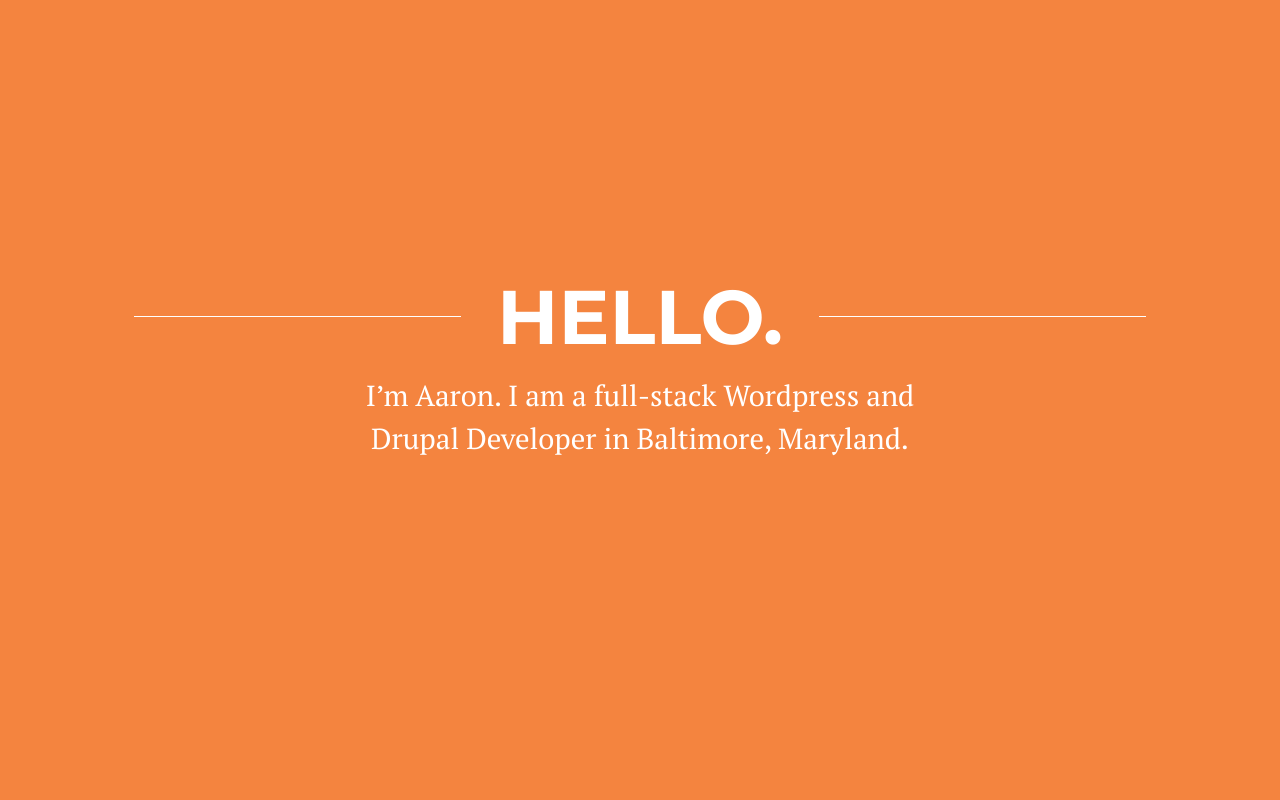
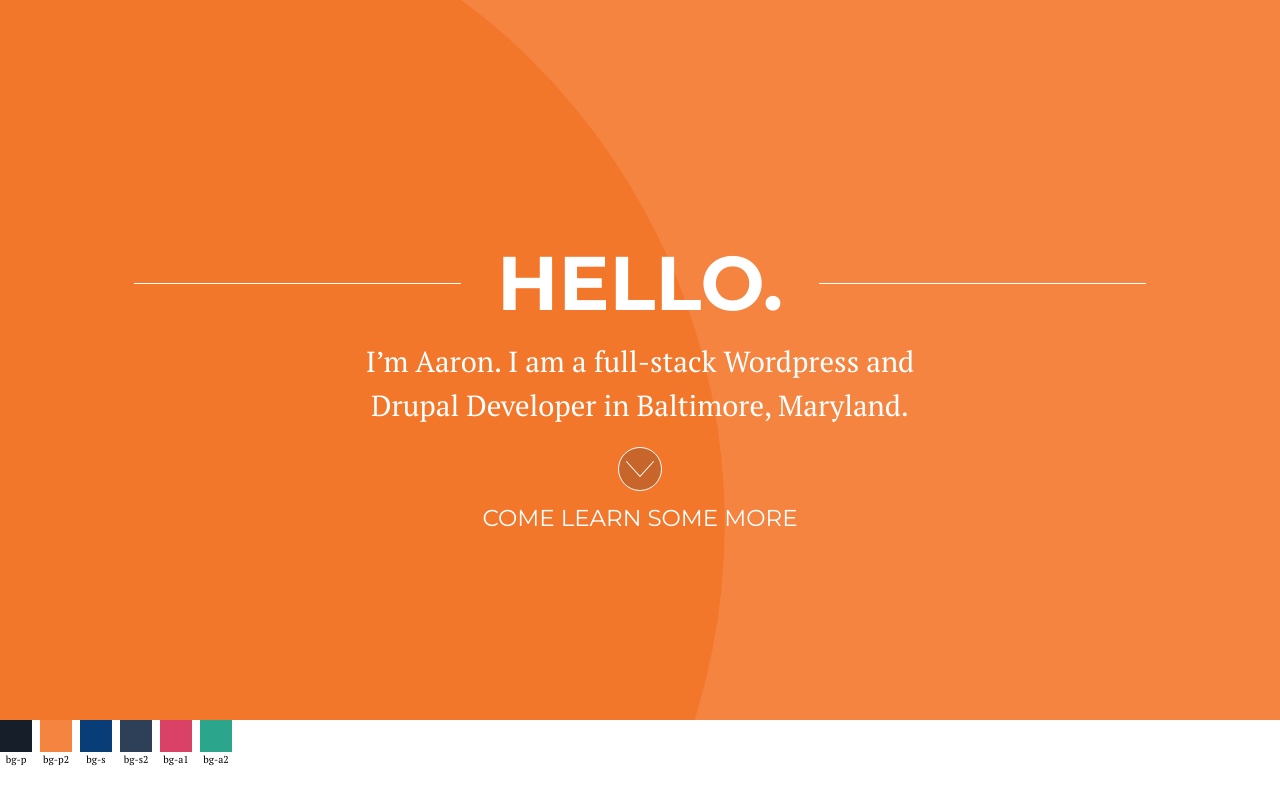
Before and after one commit to aweidele/awcom, a React (Vite) app: page / in a window 1280 px wide. Shown: the top 800 px of the page. Built offline with nearby package versions, Linux system fonts and the light colour scheme.

Commit message:
Homepage

```diff
--- a/src/components/Home.jsx
+++ b/src/components/Home.jsx
@@ -1,18 +1,30 @@
 import Section from "./Section";
+import { SmallText } from "./SmallText";
+import { DownArrow } from "./Icons";
 import Grid from "./Grid";
 
 export default function Home({ content }) {
   console.log(content);
   const { line1, line2, scrollText } = content;
   return (
-    <Section className="bg-p2 text-white">
-      <div className="min-h-home relative flex items-center w-full">
+    <Section className="bg-p2 text-white relative overflow-hidden before:w-[102%] before:aspect-square before:absolute before:-left-1/2 before:bottom-0 before:content-[''] before:rounded-full before:bg-p2-dk before:translate-y-[35%] before:translate-x-[4.5%]">
+      <div className="min-h-home relative flex items-end w-full pb-[15%]">
+        <div>
           <Grid>
             <h1 className="col-span-12 lg:col-span-10 lg:col-start-2 text-center lg:grid lg:grid-cols-subgrid">
               <span className="col-span-10 home-intro text-3xl-m md:text-3xl leading-3xl uppercase font-bold font-sans">{line1}</span>
               <span className="col-span-6 col-start-3 block">{line2}</span>
             </h1>
           </Grid>
+          <SmallText className="mt-5">
+            <a href="#" className="text-center flex flex-col items-center gap-2.5">
+              <span className="flex items-center justify-center w-[44px] h-[44px] border border-white bg-p-20 rounded-full">
+                <DownArrow className="w-[28px] h-[16px] fill-white" />
+              </span>
+              <span>{scrollText}</span>
+            </a>
+          </SmallText>
+        </div>
       </div>
     </Section>
   );
--- /dev/null
+++ b/src/components/Icons.jsx
@@ -0,0 +1,7 @@
+export function DownArrow({ className }) {
+  return (
+    <svg xmlns="http://www.w3.org/2000/svg" viewBox="0 0 28.0002 16" className={`${className}`}>
+      <path d="M13.9998,16c-.1416,0-.2769-.0605-.3716-.165L.1283.8345C-.0563.6294-.0397.313.1654.1284s.521-.1685.7061.0371l13.1284,14.5874L27.1278.1655c.1865-.2046.502-.2207.707-.0371.2051.1846.2217.501.0371.7061l-13.5005,15.0005c-.0947.1045-.23.165-.3716.165Z" />
+    </svg>
+  );
+}
--- /dev/null
+++ b/src/components/SmallText.jsx
@@ -0,0 +1,4 @@
+export function SmallText({ tag = "p", children, className }) {
+  const Tag = tag;
+  return <Tag className={`font-sans text-sm uppercase ${className}`}>{children}</Tag>;
+}
--- a/src/content/content.js
+++ b/src/content/content.js
@@ -6,9 +6,4 @@
     content: home,
     component: "home",
   },
-  {
-    title: "Home",
-    content: home,
-    component: "home",
-  },
 ];
--- /dev/null
+++ b/src/utils/hexToRGBA.js
@@ -0,0 +1,7 @@
+export const hextToRGBA = (hex, a) => {
+  const r = parseInt(hex.slice(1, 3), 16);
+  const g = parseInt(hex.slice(3, 5), 16);
+  const b = parseInt(hex.slice(5, 7), 16);
+
+  return `rgba(${r}, ${g}, ${b}, ${a})`;
+};
--- a/tailwind.config.js
+++ b/tailwind.config.js
@@ -2,6 +2,7 @@
 
 import { splitFontSizes } from "./src/utils/fontsizes";
 import { pxToRem } from "./src/utils/pxToRem";
+import { hextToRGBA } from "./src/utils/hexToRGBA";
 
 const fontSizes = {
   sm: [23, 14, 37],
@@ -10,6 +11,16 @@
   xl: [47, 29, 72],
   "2xl": [60, 37, 91],
   "3xl": [76, 47, 114],
+};
+
+const colors = {
+  p: "#151E29",
+  p2: "#F4843F",
+  "p2-dk": "#F3772B",
+  s: "#083D77",
+  s2: "#2E4057",
+  a1: "#DA4167",
+  a2: "#2CA58D",
 };
 
 const { sizes, sizesM, lineheights } = splitFontSizes(fontSizes);
@@ -25,12 +36,8 @@
       fontSize: { ...sizes, ...sizesM },
       lineHeight: { ...lineheights },
       colors: {
-        p: "#151E29",
-        p2: "#F4843F",
-        s: "#083D77",
-        s2: "#2E4057",
-        a1: "#DA4167",
-        a2: "#2CA58D",
+        ...colors,
+        "p-20": hextToRGBA(colors.p, 0.2),
       },
       minHeight: {
         home: "90vh",
```
Also changed, not shown: src/assets/down-arrow.svg (added). Lines whose indentation alone changed are shown as unchanged.
